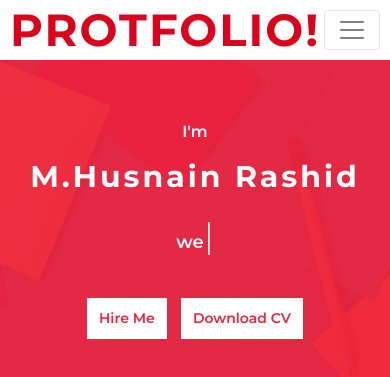
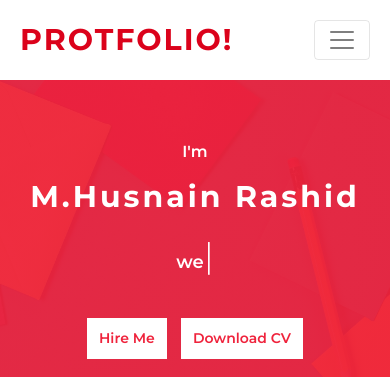
Before and after one commit to Husnain0120/Protfolio2.0, a plain HTML site: page index.html in a window 390 px wide. Shown: the top 377 px of the page. Drawn offline with nearby package versions, Linux system fonts and the light colour scheme; files whose address does not match are found by name.

Commit message:
fix navbar bug

```diff
--- a/css/style.css
+++ b/css/style.css
@@ -223,11 +223,12 @@ a:focus {
 
 @media (max-width: 991.98px) {
   .navbar {
-    padding: 10px;
+    padding: 20px;
     background: #ffffff !important;
   }
 
   .navbar .navbar-brand {
+    font-size: 30px;
     color: #db021b;
   }
 
```
